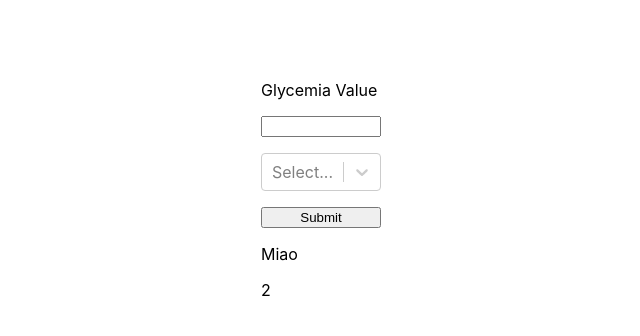
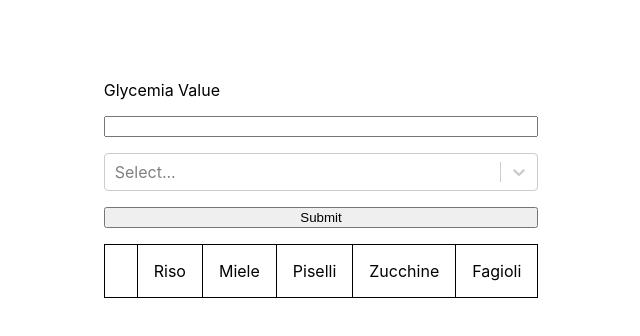
Before and after one commit to CarlinoCalogero/foodApp, a Next.js app: page / in a window 1280 px wide. Shown: the top 336 px of the page, without its empty margins (319-959 px from the left). Built offline with nearby package versions, Linux system fonts and the light colour scheme.

Commit message:
now a table is rendered when a food combination is added

```diff
--- a/components/RenderFoodsCombinations.tsx
+++ b/components/RenderFoodsCombinations.tsx
@@ -1,10 +1,94 @@
-interface RenderFoodsCombinationsProps {}
+import { getAllFood } from "@/clientlib/utils";
+import { CombinationStatus, Food, FoodCombination } from "@/types/Food";
+import styles from "./RenderFoodsCombinations.module.css";
 
-export function RenderFoodsCombinations({}: RenderFoodsCombinationsProps) {
+interface RenderFoodsCombinationsProps {
+  foodCombinations: FoodCombination[];
+}
+
+function sortDisplayFoodCombinationByAscendingFoodId(
+  displayFoodCombination: [Food, CombinationStatus][]
+) {
+  displayFoodCombination.sort((combination1, combination2) => {
+    if (combination1[0].foodId > combination2[0].foodId) {
+      return 1;
+    } else if (combination1[0].foodId < combination2[0].foodId) {
+      return -1;
+    }
+    return 0;
+  });
+}
+
+export function RenderFoodsCombinations({
+  foodCombinations,
+}: RenderFoodsCombinationsProps) {
+  console.log(foodCombinations);
+
+  const foods = getAllFood();
+
   return (
-    <div>
-      Miao
-      <p>2</p>
-    </div>
+    <table>
+      <thead>
+        <tr>
+          <td></td>
+          {foods.map((food) => (
+            <td key={food.foodId + food.foodName}>{food.foodName}</td>
+          ))}
+        </tr>
+      </thead>
+      <tbody>
+        {foodCombinations.map((combination) => {
+          //create an array to store the food and if it's combination is allowed or not
+          let displayFoodCombination: [Food, CombinationStatus][] = [];
+          //populate the newly created array with the allowedFoods
+          combination.foodsAllowedCombinations.forEach((foodAllowed) => {
+            displayFoodCombination.push([
+              foodAllowed,
+              CombinationStatus.ALLOWED,
+            ]);
+          });
+          //populate the newly created array with the notAllowedFoods
+          combination.foodsNotAllowedCombinations.forEach((foodNotAllowed) => {
+            displayFoodCombination.push([
+              foodNotAllowed,
+              CombinationStatus.NOTALLOWED,
+            ]);
+          });
+          //sort the array to reduce future operations' computation time
+          sortDisplayFoodCombinationByAscendingFoodId(displayFoodCombination);
+          console.log(
+            "sorted",
+            combination.food.foodName,
+            displayFoodCombination
+          );
+
+          return (
+            <tr key={combination.food.foodId}>
+              <td>{combination.food.foodName}</td>
+              {foods.map((food) => {
+                //check if there is an existing food combination with this food
+                const index = displayFoodCombination.findIndex(
+                  (displayFood) => displayFood[0] === food
+                );
+                if (index > -1) {
+                  //if true the food combination exists
+
+                  return (
+                    <td>
+                      {displayFoodCombination[index][1] ===
+                        CombinationStatus.ALLOWED && "Y"}
+                      {displayFoodCombination[index][1] ===
+                        CombinationStatus.NOTALLOWED && "X"}
+                    </td>
+                  );
+                }
+                //if false the food combination does not exist
+                return <td></td>;
+              })}
+            </tr>
+          );
+        })}
+      </tbody>
+    </table>
   );
 }
--- a/pages/index.tsx
+++ b/pages/index.tsx
@@ -419,7 +419,7 @@ export default function Home() {
 
         <button type="submit">Submit</button>
 
-        <RenderFoodsCombinations />
+        <RenderFoodsCombinations foodCombinations={combinations} />
       </form>
     </div>
   );
--- a/styles/globals.css
+++ b/styles/globals.css
@@ -10,6 +10,24 @@ body {
   margin: 0;
   font-family: -apple-system, BlinkMacSystemFont, Segoe UI, Roboto, Oxygen,
     Ubuntu, Cantarell, Fira Sans, Droid Sans, Helvetica Neue, sans-serif;
+}
+
+table,
+th,
+td {
+  border: 0.1rem solid;
+  border-collapse: collapse;
+  table-layout: fixed;
+}
+
+th,
+td {
+  padding: 1rem;
+}
+
+td {
+  width: 25%;
+  text-align: center;
 }
 
 * {
```
Also changed, not shown: components/RenderFoodsCombinations.module.css (added).
